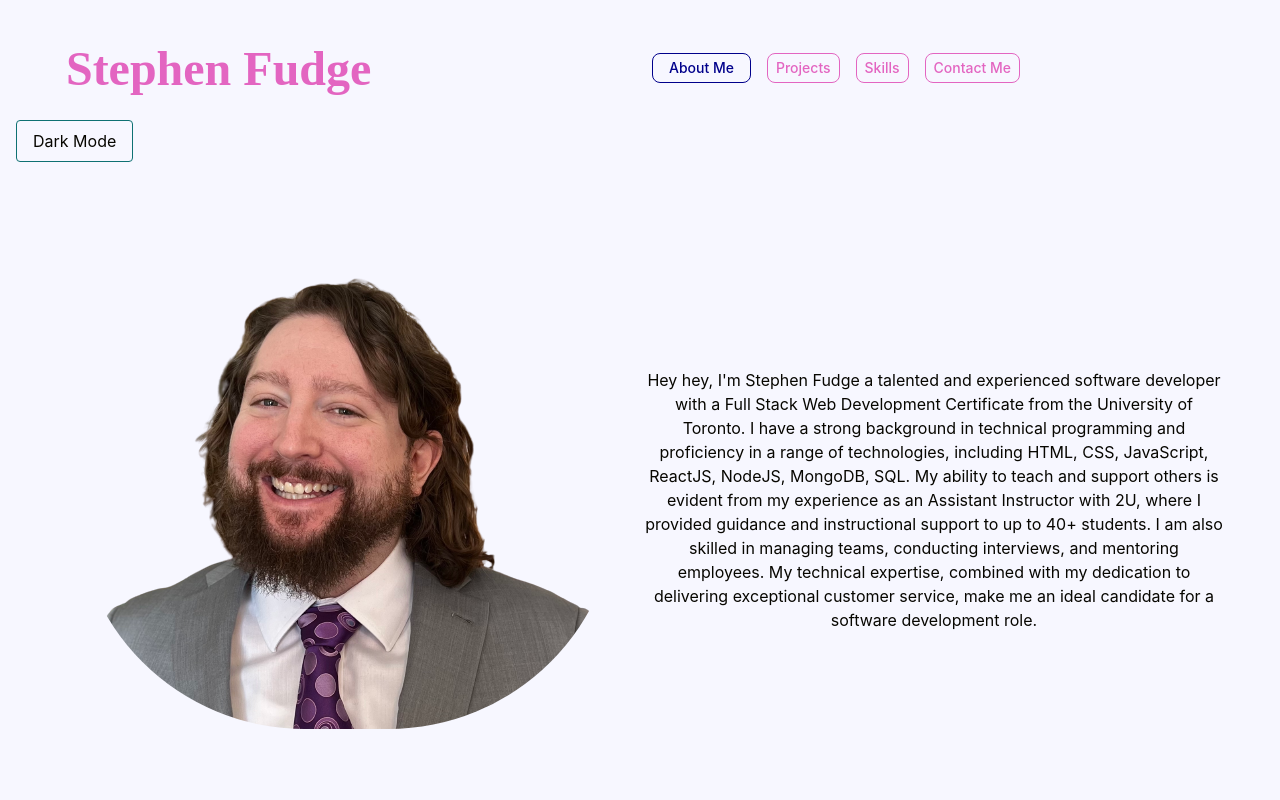
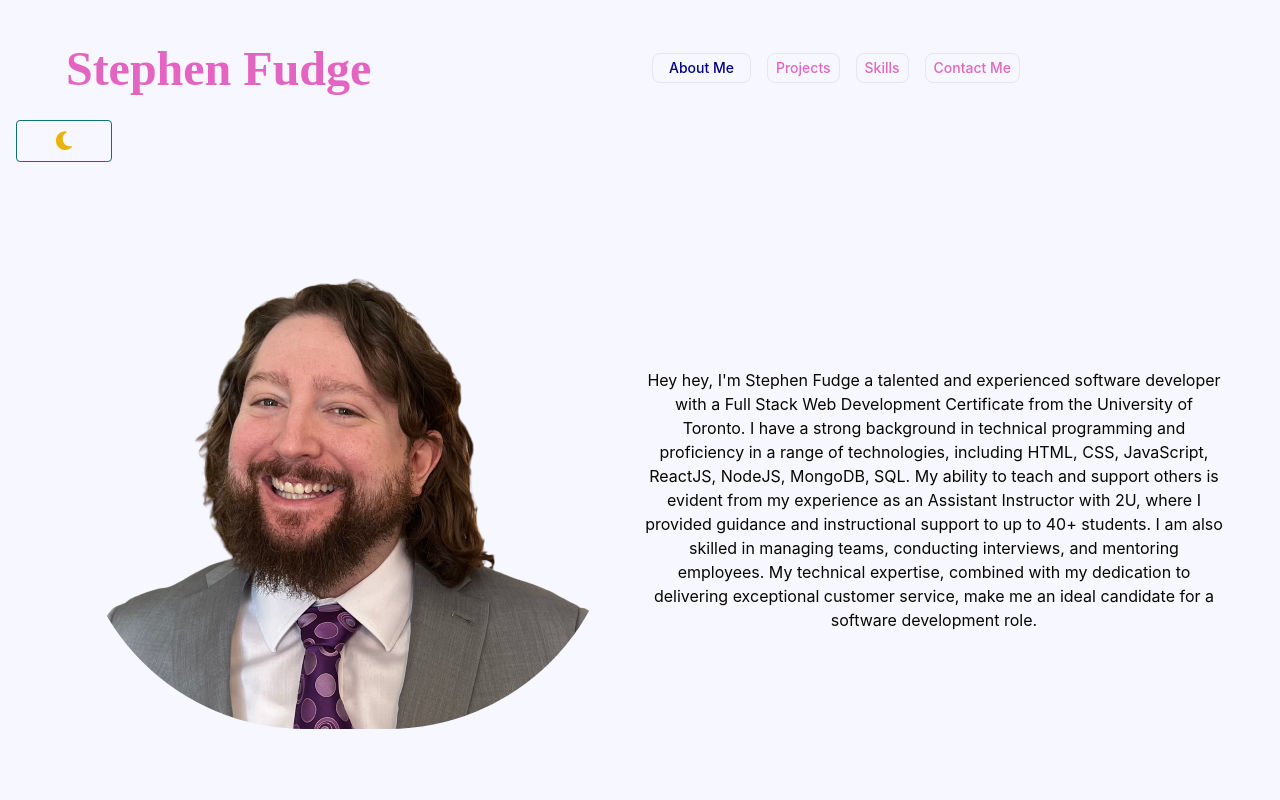
Before and after one commit to stephenfudge/portfolio, a React (Create React App) app: page / in a window 1280 px wide. Shown: the top 800 px of the page. Built offline with nearby package versions, Linux system fonts and the light colour scheme.

Commit message:
changed themetoggle to utilize font awesome icons for sun/moon

```diff
--- a/package.json
+++ b/package.json
@@ -6,6 +6,7 @@
     "@emailjs/browser": "^3.11.0",
     "@fortawesome/fontawesome-free": "^6.4.0",
     "@fortawesome/free-brands-svg-icons": "^6.4.0",
+    "@fortawesome/free-solid-svg-icons": "^6.4.0",
     "@fortawesome/react-fontawesome": "^0.2.0",
     "@testing-library/jest-dom": "^5.16.5",
     "@testing-library/react": "^13.4.0",
--- a/src/components/ThemeToggle/index.js
+++ b/src/components/ThemeToggle/index.js
@@ -1,4 +1,6 @@
 import { useState, useEffect } from "react";
+import { FontAwesomeIcon } from "@fortawesome/react-fontawesome";
+import { faSun, faMoon } from "@fortawesome/free-solid-svg-icons";
 
 const ThemeToggle = () => {
   const [isDark, setIsDark] = useState(false);
@@ -23,9 +25,13 @@
   return (
     <button
       onClick={toggleTheme}
-      className="bg-light-bg dark:bg-dark-bg text-oxford dark:text-lightpink px-4 py-2 rounded border border-caribbean"
+      className="bg-light-bg dark:bg-dark-bg  px-4 py-2 rounded border border-caribbean w-auto sm:w-24 text-yellow-500"
     >
-      {isDark ? "Light Mode" : "Dark Mode"}
+      {isDark ? (
+        <FontAwesomeIcon icon={faSun} size="lg" />
+      ) : (
+        <FontAwesomeIcon icon={faMoon} size="lg" />
+      )}
     </button>
   );
 };
--- a/tailwind.config.js
+++ b/tailwind.config.js
@@ -3,6 +3,7 @@
   content: ["./src/**/*.{js,jsx,ts,tsx}"],
   darkMode: "class",
   theme: {
+    extend: {
       colors: {
         grey: "#121212",
         persian: "#320d6dff",
@@ -18,7 +19,7 @@
         lightpurple: "#bf80ff",
         navy: "#00008bff",
       },
-    extend: {
+
       fontFamily: {
         sans: ["Inter", "sans-serif"],
         name: ["Indie Flower", "curisve"],
```
Also changed, not shown: 1 other file (tests, documents, lock files or other folders). Lines whose indentation alone changed are shown as unchanged.
